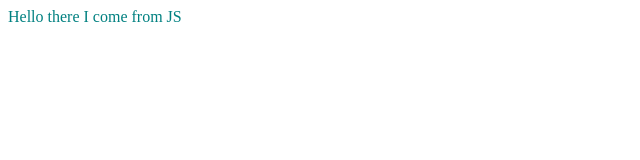
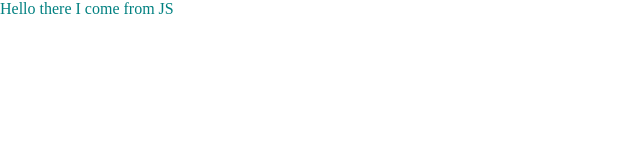
Before and after one commit to alejandronanez/webpack-boilerplate, a website built with webpack: page src/index.html in a window 1280 px wide. Shown: the whole page, without its empty margins (0-640 px from the left). Built offline with nearby package versions, Linux system fonts and the light colour scheme.

Commit message:
normalize.css

```diff
--- a/package.json
+++ b/package.json
@@ -36,5 +36,8 @@
     "url-loader": "^0.5.9",
     "webpack": "^3.1.0",
     "webpack-dev-server": "^2.5.1"
+  },
+  "dependencies": {
+    "normalize.css": "^7.0.0"
   }
 }
--- a/src/styles/app.scss
+++ b/src/styles/app.scss
@@ -1,3 +1,3 @@
 // Start importing everything in here
-
+@import '~normalize.css/normalize.css';
 @import 'foo';
```
Also changed, not shown: dist/bundle.css, dist/bundle.js, dist/index.html (added), 1 other file.
